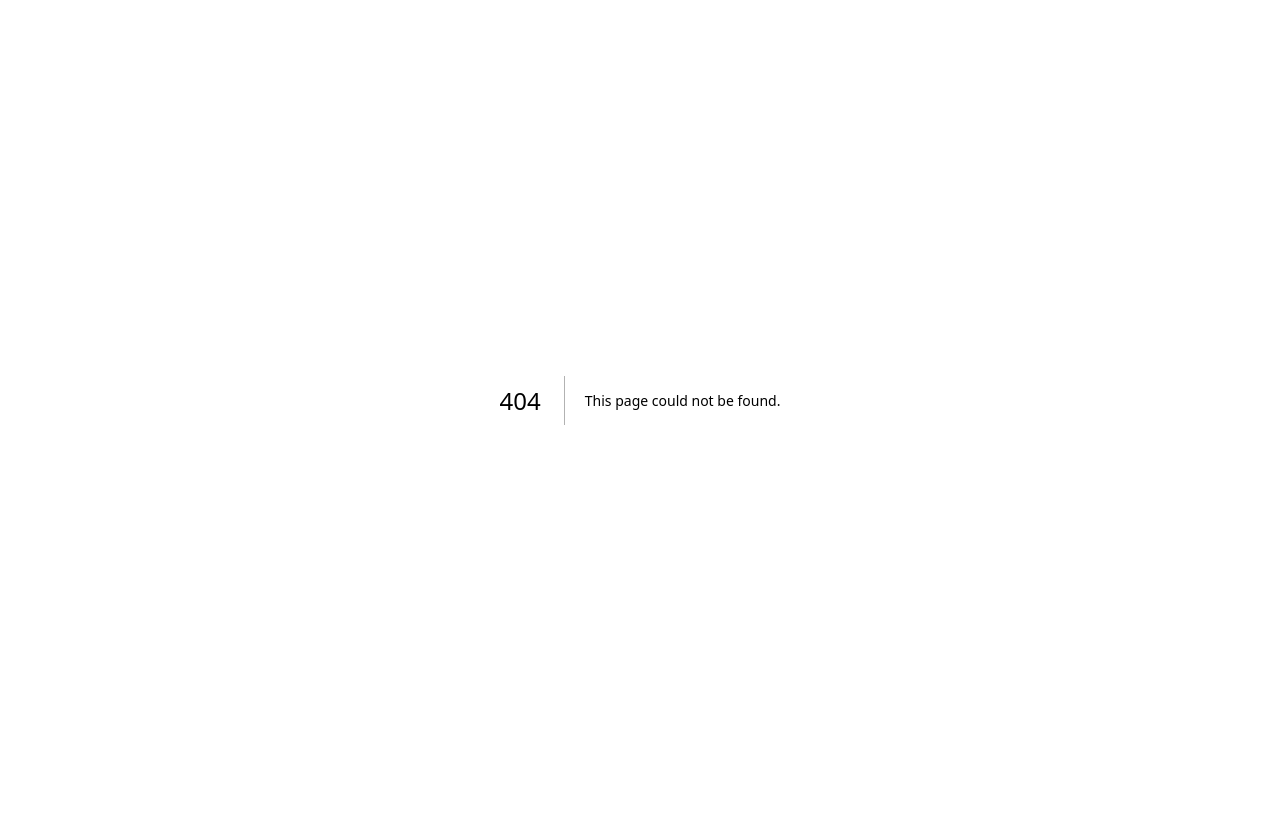
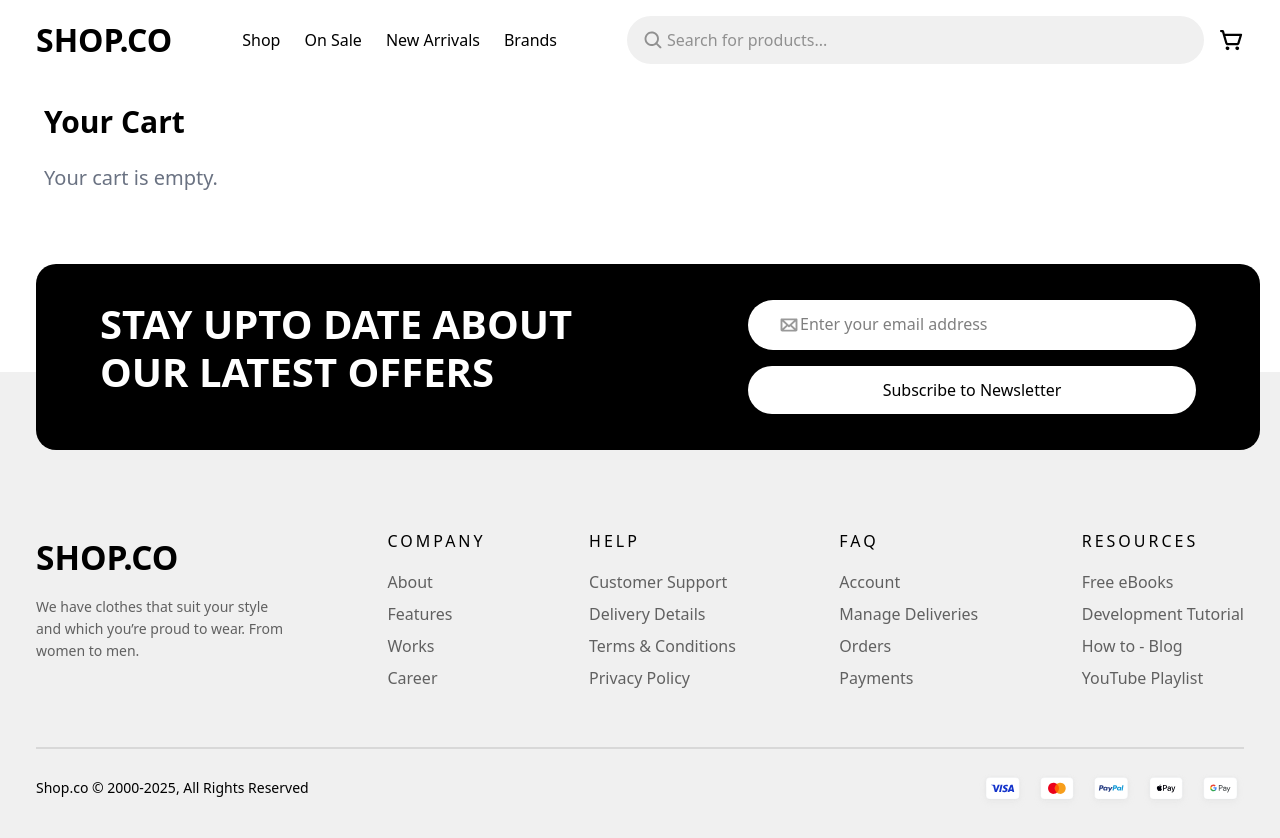
Before and after one commit to sonambishnoi550/e-commerce, a Next.js app: page /cart in a window 1280 px wide. Before the commit this address had no page. Shown: the top 838 px of the page. Before the commit the page ends 800 px from the top, so only its background shows below. Built offline with nearby package versions, Linux system fonts and the light colour scheme.

Commit message:
add to cart done

```diff
--- /dev/null
+++ b/src/app/cart/page.tsx
@@ -0,0 +1,36 @@
+"use client";
+import React from "react";
+import { useCart } from "@/components/CartContext";
+import Image from "next/image";
+import Header from "@/components/common/Header";
+import Footer from "@/components/Footer";
+
+const CartPage = () => {
+    const { cart } = useCart();
+
+    return (
+        <div>
+            <Header />
+            <div className="container mx-auto p-6 max-w-[1240px] pb-[180px]">
+                <h1 className="text-3xl font-bold mb-6">Your Cart</h1>
+                {cart.length === 0 ? (
+                    <p className="text-xl text-gray-500">Your cart is empty.</p>
+                ) : (
+                    <div className="space-y-6">
+                        {cart.map((item) => (
+                            <div key={item.id} className="flex items-center justify-between border-b pb-4">
+                                <Image src={item.image} alt={item.title} width={80} height={80} className="rounded" />
+                                <p className="text-lg font-semibold">{item.title}</p>
+                                <p className="text-lg">{item.price}</p>
+                                <p className="text-lg">Qty: {item.quantity}</p>
+                            </div>
+                        ))}
+                    </div>
+                )}
+            </div>
+            <Footer/>
+        </div>
+    );
+};
+
+export default CartPage;
--- a/src/components/common/Header.tsx
+++ b/src/components/common/Header.tsx
@@ -3,10 +3,12 @@ import Link from "next/link";
 import Image from "next/image";
 import React, { useState } from "react";
 import { useCart } from "@/components/CartContext";
+import { useRouter } from "next/navigation";
 
 const Header = () => {
     const [open, setOpen] = useState<boolean>(false);
     const { cart } = useCart();
+    const router = useRouter();
 
     return (
         <div className="py-4 bg-white relative">
@@ -41,11 +43,11 @@ const Header = () => {
                             />
                             <input
                                 type="text"
-                                className="xl:w-[577px] w-[480px] h-[48px] bg-[#F0F0F0] rounded-full px-10 py-2 placeholder:text-black/40"
+                                className="xl:w-[577px] w-[480px] h-[48px] outline-none bg-[#F0F0F0] rounded-full px-10 py-2 placeholder:text-black/40"
                                 placeholder="Search for products..."
                             />
                         </div>
-                        <div className="relative">
+                        <div className="relative cursor-pointer" onClick={() => router.push("/cart")}>
                             <Image src="/assets/images/svg/cart.svg" alt="cart" width={24} height={24} />
                             {cart.length > 0 && (
                                 <span className="absolute -top-2 -right-2 bg-red-500 text-white text-xs rounded-full px-2 py-0.5">
```
